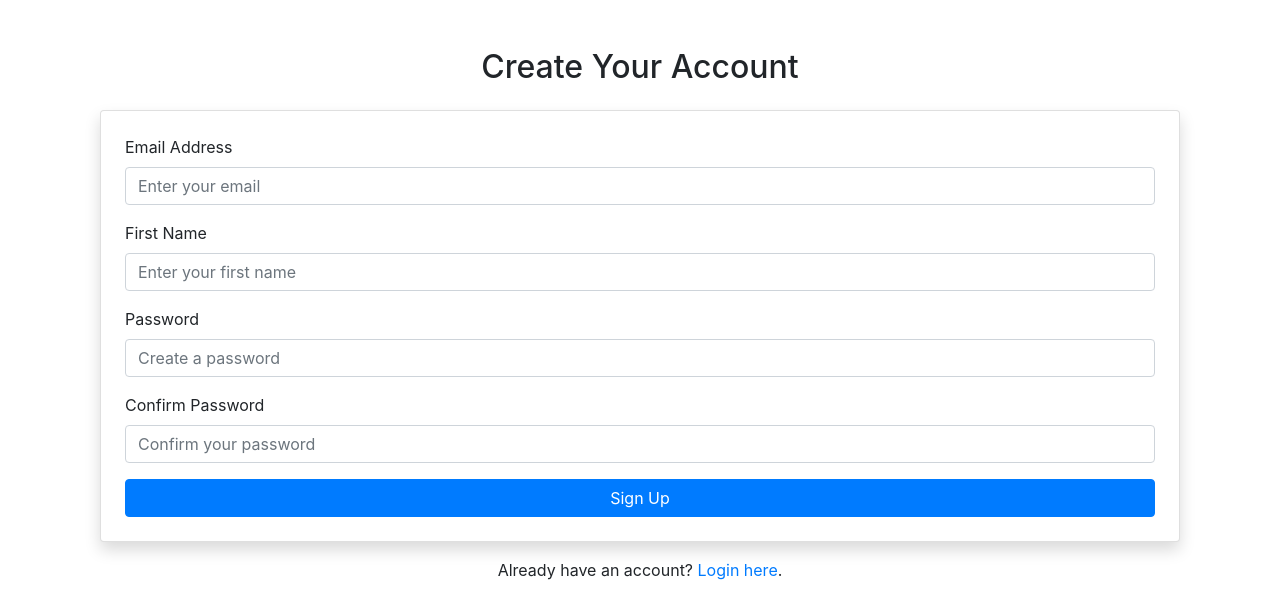
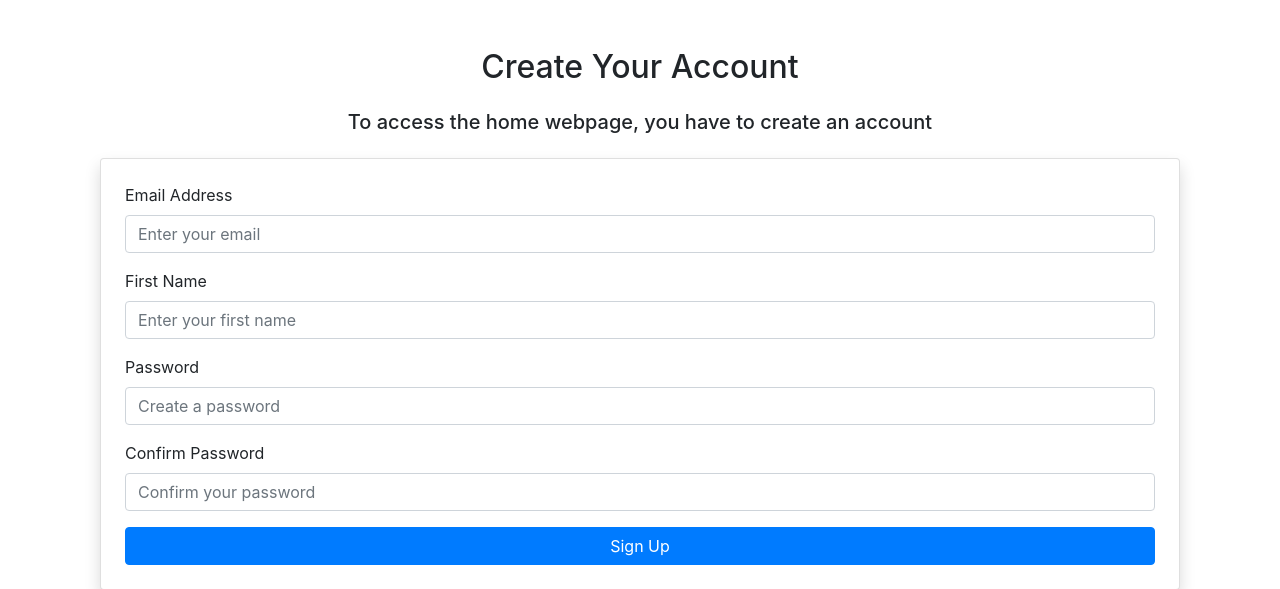
Before and after one commit to KingDenari/Redemption-Project, a Flask app: page /sign-up in a window 1280 px wide. Shown: the part 56-645 px from the top of the page. Run offline with Flask 3, Linux system fonts and the light colour scheme; some libraries are stand-ins or nearby versions.

Commit message:
sign_up.html

```diff
--- a/website/templates/sign_up.html
+++ b/website/templates/sign_up.html
@@ -5,6 +5,7 @@
 {% block content %}
 <div class="container">
   <h2 class="text-center my-4">Create Your Account</h2>
+  <h5 class="text-center my-4">To access the home webpage, you have to create an account</h5>
 
   <form method="POST" class="card p-4 shadow">
     <div class="form-group mb-3">
```
